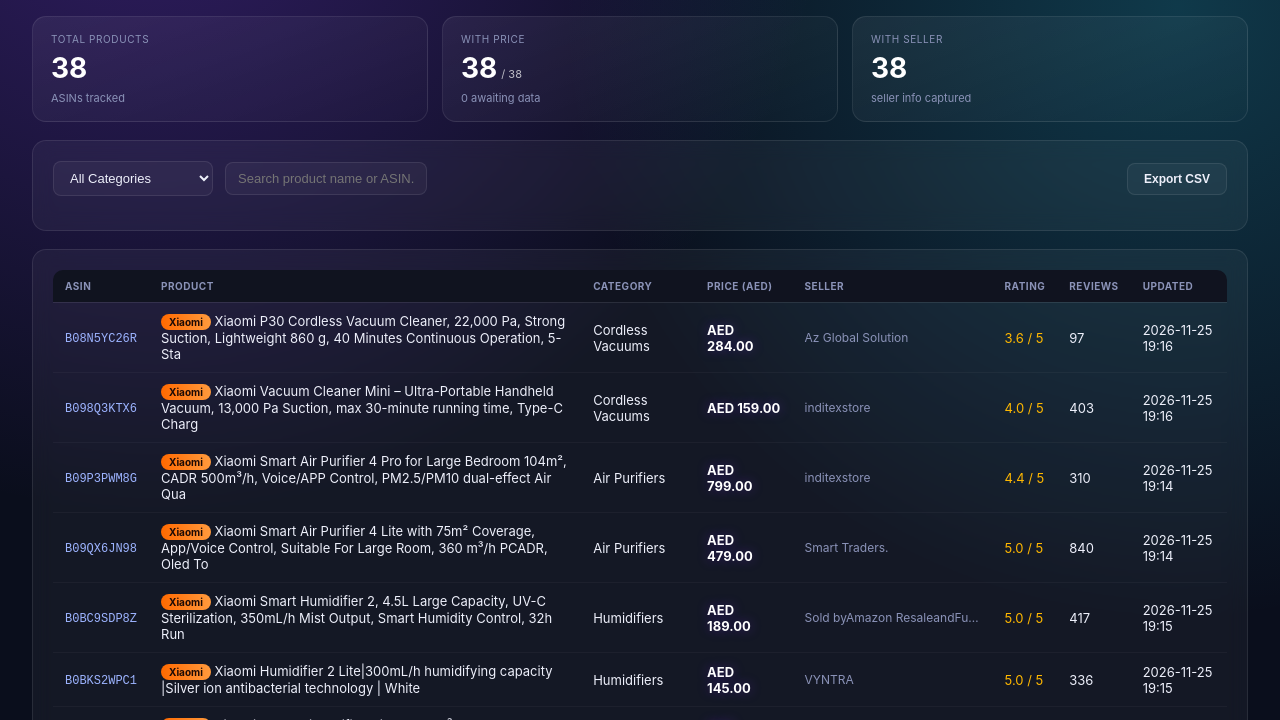
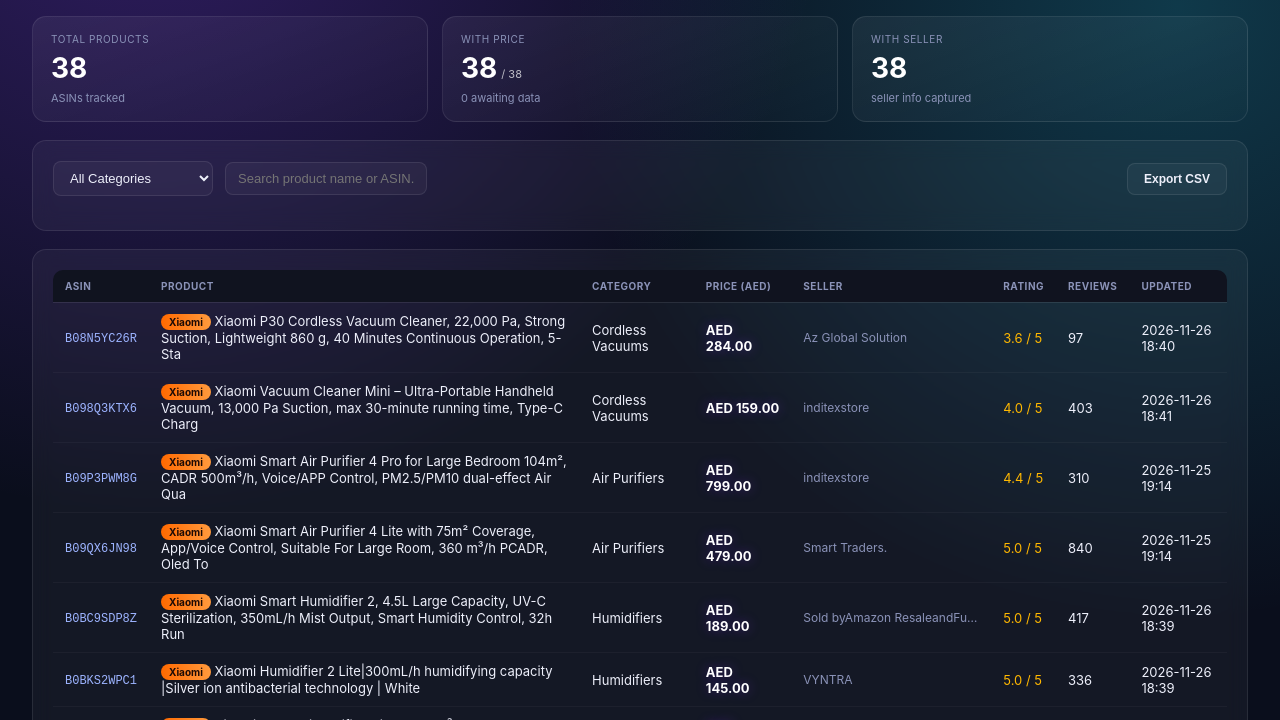
Before and after one commit to FranklinYJJJ/uae-aiot-price-tracker, a plain HTML site: page index.html in a window 1280 px wide. Shown: the part 80-800 px from the top of the page. Drawn offline with Linux system fonts and the light colour scheme.

Commit message:
Daily price update: 2026-11-26 18:41 UAE

```diff
--- a/index.html
+++ b/index.html
@@ -258,7 +258,7 @@ const ALL_PRODUCTS = [
 "seller": "inditexstore",
 "rating": 1.0,
 "review_count": 5,
-"last_updated": "2026-11-25 19:15"
+"last_updated": "2026-11-26 18:39"
 },
 {
 "asin": "B0DK98L4RW",
@@ -271,7 +271,7 @@ const ALL_PRODUCTS = [
 "seller": "Sold byAmazon ResaleandFulfilled by Amazon.",
 "rating": 3.6,
 "review_count": 8,
-"last_updated": "2026-11-25 19:15"
+"last_updated": "2026-11-26 18:39"
 },
 {
 "asin": "B0FLPT4ZLN",
@@ -284,7 +284,7 @@ const ALL_PRODUCTS = [
 "seller": "inditexstore",
 "rating": 3.6,
 "review_count": null,
-"last_updated": "2026-11-25 19:15"
+"last_updated": "2026-11-26 18:39"
 },
 {
 "asin": "B0FLNPYL2L",
@@ -297,7 +297,7 @@ const ALL_PRODUCTS = [
 "seller": "Sold byAmazon ResaleandFulfilled by Amazon.",
 "rating": 3.6,
 "review_count": 2,
-"last_updated": "2026-11-25 19:15"
+"last_updated": "2026-11-26 18:39"
 },
 {
 "asin": "B0FS7WHQ1P",
@@ -310,7 +310,7 @@ const ALL_PRODUCTS = [
 "seller": "Smart Traders.",
 "rating": 3.5,
 "review_count": 8,
-"last_updated": "2026-11-25 19:15"
+"last_updated": "2026-11-26 18:39"
 },
 {
 "asin": "B0GGR3SW65",
@@ -323,7 +323,7 @@ const ALL_PRODUCTS = [
 "seller": "MubiRal Tech",
 "rating": 3.8,
 "review_count": 2,
-"last_updated": "2026-11-25 19:15"
+"last_updated": "2026-11-26 18:39"
 },
 {
 "asin": "B0BKS2WPC1",
@@ -336,7 +336,7 @@ const ALL_PRODUCTS = [
 "seller": "VYNTRA",
 "rating": 5.0,
 "review_count": 336,
-"last_updated": "2026-11-25 19:15"
+"last_updated": "2026-11-26 18:39"
 },
 {
 "asin": "B0BC9SDP8Z",
@@ -349,7 +349,7 @@ const ALL_PRODUCTS = [
 "seller": "Sold byAmazon ResaleandFulfilled by Amazon.",
 "rating": 5.0,
 "review_count": 417,
-"last_updated": "2026-11-25 19:15"
+"last_updated": "2026-11-26 18:39"
 },
 {
 "asin": "B0FTNS9F4X",
@@ -362,7 +362,7 @@ const ALL_PRODUCTS = [
 "seller": "inditexstore",
 "rating": 3.6,
 "review_count": 2,
-"last_updated": "2026-11-25 19:15"
+"last_updated": "2026-11-26 18:40"
 },
 {
 "asin": "B0F91YQJ6Y",
@@ -374,8 +374,8 @@ const ALL_PRODUCTS = [
 "lowest_price": 283.0,
 "seller": "inditexstore",
 "rating": 3.6,
-"review_count": 23,
-"last_updated": "2026-11-25 19:15"
+"review_count": 24,
+"last_updated": "2026-11-26 18:40"
 },
 {
 "asin": "B0FR2HZKK3",
@@ -384,11 +384,11 @@ const ALL_PRODUCTS = [
 "product_url": "https://www.amazon.ae/dp/B0FR2HZKK3",
 "product_name": "Xiaomi Smart Standing Air Circulation Fan, 1440m³/h Airflow, 13m Range, 100° Vertical &amp; 120° Horizontal Oscillation,",
 "category": "Fans",
-"lowest_price": 290.0,
-"seller": "Kendom",
+"lowest_price": 289.0,
+"seller": "Smart Traders.",
 "rating": 3.6,
 "review_count": 10,
-"last_updated": "2026-11-25 19:15"
+"last_updated": "2026-11-26 18:40"
 },
 {
 "asin": "B0GD72VBVY",
@@ -397,11 +397,11 @@ const ALL_PRODUCTS = [
 "product_url": "https://www.amazon.ae/dp/B0GD72VBVY",
 "product_name": "Xiaomi Smart Dehumidifier, 20L Daily Capacity, Smart Operation, 5 Noise-Reduction Designs",
 "category": "Humidifiers",
-"lowest_price": 979.0,
+"lowest_price": 975.0,
 "seller": "inditexstore",
 "rating": 2.8,
 "review_count": 10,
-"last_updated": "2026-11-25 19:16"
+"last_updated": "2026-11-26 18:40"
 },
 {
 "asin": "B0DNB9PH2J",
@@ -411,10 +411,10 @@ const ALL_PRODUCTS = [
 "product_name": "Xiaomi Smart Dehumidifier Lite – 13L/Day Capacity, 3L Tank, Quiet Operation, Smart App Control, Perfect for Home &amp; L",
 "category": "Humidifiers",
 "lowest_price": 658.0,
-"seller": "Az Global Solution",
+"seller": "Smart Traders.",
 "rating": 3.8,
 "review_count": 16,
-"last_updated": "2026-11-25 19:16"
+"last_updated": "2026-11-26 18:40"
 },
 {
 "asin": "B0D1CHZ98F",
@@ -427,7 +427,7 @@ const ALL_PRODUCTS = [
 "seller": "inditexstore",
 "rating": 4.0,
 "review_count": 1,
-"last_updated": "2026-11-25 19:16"
+"last_updated": "2026-11-26 18:40"
 },
 {
 "asin": "B0G6YR2S18",
@@ -440,7 +440,7 @@ const ALL_PRODUCTS = [
 "seller": "inditexstore",
 "rating": 4.6,
 "review_count": 14,
-"last_updated": "2026-11-25 19:16"
+"last_updated": "2026-11-26 18:40"
 },
 {
 "asin": "B0DNG76GQ7",
@@ -453,7 +453,7 @@ const ALL_PRODUCTS = [
 "seller": "Amazon Resale",
 "rating": 4.0,
 "review_count": 11,
-"last_updated": "2026-11-25 19:16"
+"last_updated": "2026-11-26 18:40"
 },
 {
 "asin": "B0D8LDV7F3",
@@ -466,7 +466,7 @@ const ALL_PRODUCTS = [
 "seller": "inditexstore",
 "rating": 3.6,
 "review_count": 20,
-"last_updated": "2026-11-25 19:16"
+"last_updated": "2026-11-26 18:40"
 },
 {
 "asin": "B0DK6RYVN4",
@@ -479,7 +479,7 @@ const ALL_PRODUCTS = [
 "seller": "inditexstore",
 "rating": 4.4,
 "review_count": 43,
-"last_updated": "2026-11-25 19:16"
+"last_updated": "2026-11-26 18:40"
 },
 {
 "asin": "B08N5YC26R",
@@ -492,7 +492,7 @@ const ALL_PRODUCTS = [
 "seller": "Az Global Solution",
 "rating": 3.6,
 "review_count": 97,
-"last_updated": "2026-11-25 19:16"
+"last_updated": "2026-11-26 18:40"
 },
 {
 "asin": "B0G644TS1K",
@@ -505,7 +505,7 @@ const ALL_PRODUCTS = [
 "seller": "inditexstore",
 "rating": 3.1,
 "review_count": 7,
-"last_updated": "2026-11-25 19:16"
+"last_updated": "2026-11-26 18:40"
 },
 {
 "asin": "B0D8LJ81NK",
@@ -518,7 +518,7 @@ const ALL_PRODUCTS = [
 "seller": "Gamerzhub",
 "rating": 4.0,
 "review_count": 62,
-"last_updated": "2026-11-25 19:16"
+"last_updated": "2026-11-26 18:41"
 },
 {
 "asin": "B098Q3KTX6",
@@ -531,7 +531,7 @@ const ALL_PRODUCTS = [
 "seller": "inditexstore",
 "rating": 4.0,
 "review_count": 403,
-"last_updated": "2026-11-25 19:16"
+"last_updated": "2026-11-26 18:41"
 },
 {
 "asin": "B0DHS9X9YN",
@@ -544,7 +544,7 @@ const ALL_PRODUCTS = [
 "seller": "Amazon Resale",
 "rating": 3.4,
 "review_count": 36,
-"last_updated": "2026-11-25 19:17"
+"last_updated": "2026-11-26 18:41"
 },
 {
 "asin": "B0DJMHC6QQ",
@@ -557,7 +557,7 @@ const ALL_PRODUCTS = [
 "seller": "MubiRal Tech",
 "rating": 3.1,
 "review_count": 20,
-"last_updated": "2026-11-25 19:17"
+"last_updated": "2026-11-26 18:41"
 },
 {
 "asin": "B0FY73F3CD",
@@ -570,7 +570,7 @@ const ALL_PRODUCTS = [
 "seller": "Amazon.ae",
 "rating": 4.0,
 "review_count": 1,
-"last_updated": "2026-11-25 19:17"
+"last_updated": "2026-11-26 18:41"
 }
 ];
 let sortKey='asin',sortAsc=true;
```
